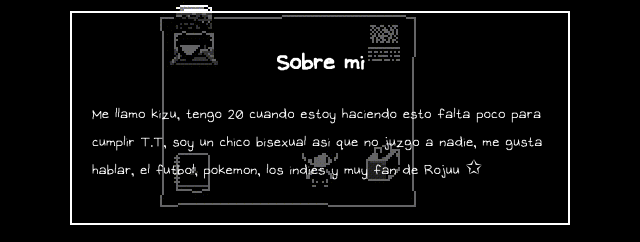
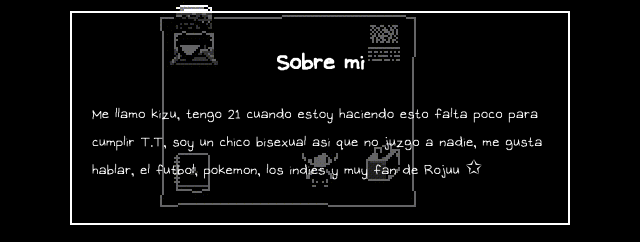
Before and after one commit to KizutoZ/kizutoz.github.io, a plain HTML site: page index.html in a window 1280 px wide. Shown: the part 281-523 px from the top of the page, 320-960 px from the left. Drawn offline with Linux system fonts and the light colour scheme; no server answers.

Commit message:
Update index.html
21

```diff
--- a/index.html
+++ b/index.html
@@ -14,7 +14,7 @@
   </div>
   <div class="card-section">
     <h3 class="titulo-sobremi">Sobre mi</h3>
-    <p>Me llamo kizu, tengo 20 cuando estoy haciendo esto falta poco para cumplir T.T, soy un chico bisexual asi que no juzgo a nadie, me gusta hablar, el futbol, pokemon, los indies y muy fan de Rojuu ✩</p>
+    <p>Me llamo kizu, tengo 21 cuando estoy haciendo esto falta poco para cumplir T.T, soy un chico bisexual asi que no juzgo a nadie, me gusta hablar, el futbol, pokemon, los indies y muy fan de Rojuu ✩</p>
   </div>
   <div class="card-section scrollable">
     <h3 class="titulo-top">Mis canciones favoritas</h3>
```
